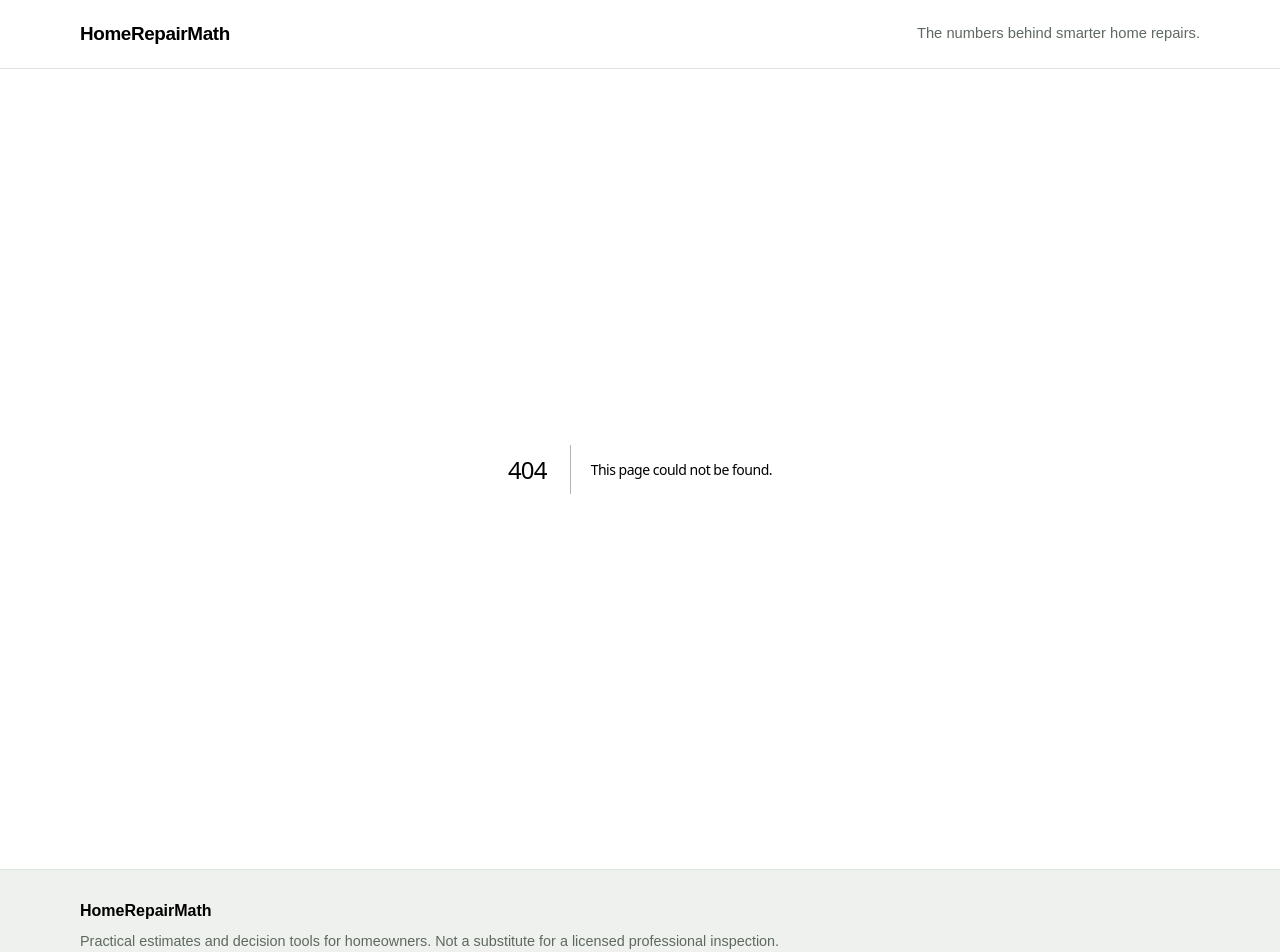
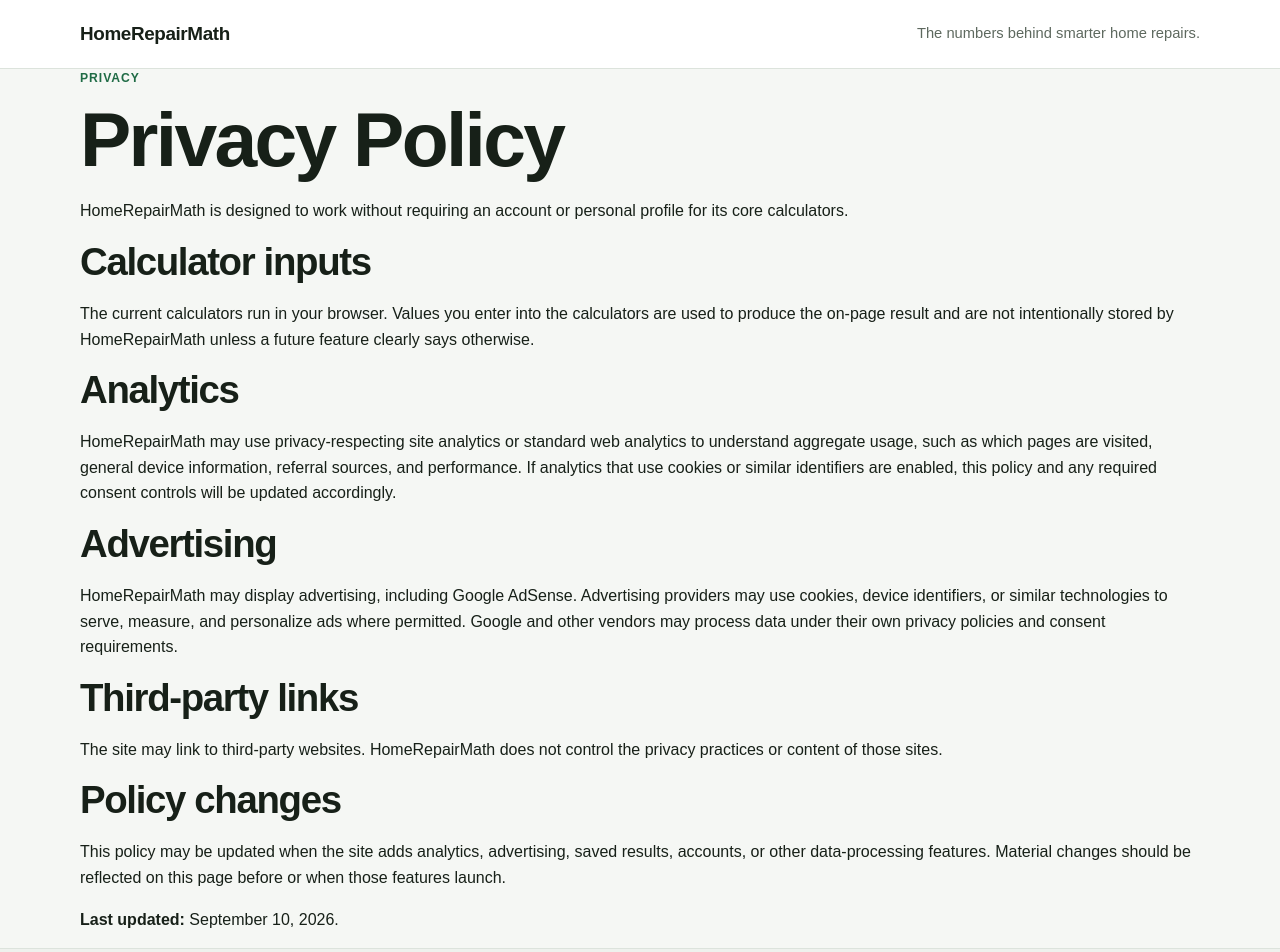
Before and after one commit to alexsulpizio-stack/HomeRepairMath, a Next.js app: page /privacy in a window 1280 px wide. Before the commit this address had no page. Shown: the top 952 px of the page. Built offline with nearby package versions, Linux system fonts and the light colour scheme.

Commit message:
Add privacy policy page

```diff
--- /dev/null
+++ b/app/privacy/page.tsx
@@ -0,0 +1,34 @@
+import type { Metadata } from "next";
+
+export const metadata: Metadata = {
+  title: "Privacy Policy",
+  description: "Privacy information for HomeRepairMath.",
+  alternates: { canonical: "/privacy" },
+};
+
+export default function PrivacyPage() {
+  return (
+    <main className="shell prose-page">
+      <p className="eyebrow">Privacy</p>
+      <h1>Privacy Policy</h1>
+      <p className="lead">HomeRepairMath is designed to work without requiring an account or personal profile for its core calculators.</p>
+
+      <h2>Calculator inputs</h2>
+      <p>The current calculators run in your browser. Values you enter into the calculators are used to produce the on-page result and are not intentionally stored by HomeRepairMath unless a future feature clearly says otherwise.</p>
+
+      <h2>Analytics</h2>
+      <p>HomeRepairMath may use privacy-respecting site analytics or standard web analytics to understand aggregate usage, such as which pages are visited, general device information, referral sources, and performance. If analytics that use cookies or similar identifiers are enabled, this policy and any required consent controls will be updated accordingly.</p>
+
+      <h2>Advertising</h2>
+      <p>HomeRepairMath may display advertising, including Google AdSense. Advertising providers may use cookies, device identifiers, or similar technologies to serve, measure, and personalize ads where permitted. Google and other vendors may process data under their own privacy policies and consent requirements.</p>
+
+      <h2>Third-party links</h2>
+      <p>The site may link to third-party websites. HomeRepairMath does not control the privacy practices or content of those sites.</p>
+
+      <h2>Policy changes</h2>
+      <p>This policy may be updated when the site adds analytics, advertising, saved results, accounts, or other data-processing features. Material changes should be reflected on this page before or when those features launch.</p>
+
+      <p><strong>Last updated:</strong> September 10, 2026.</p>
+    </main>
+  );
+}
```
